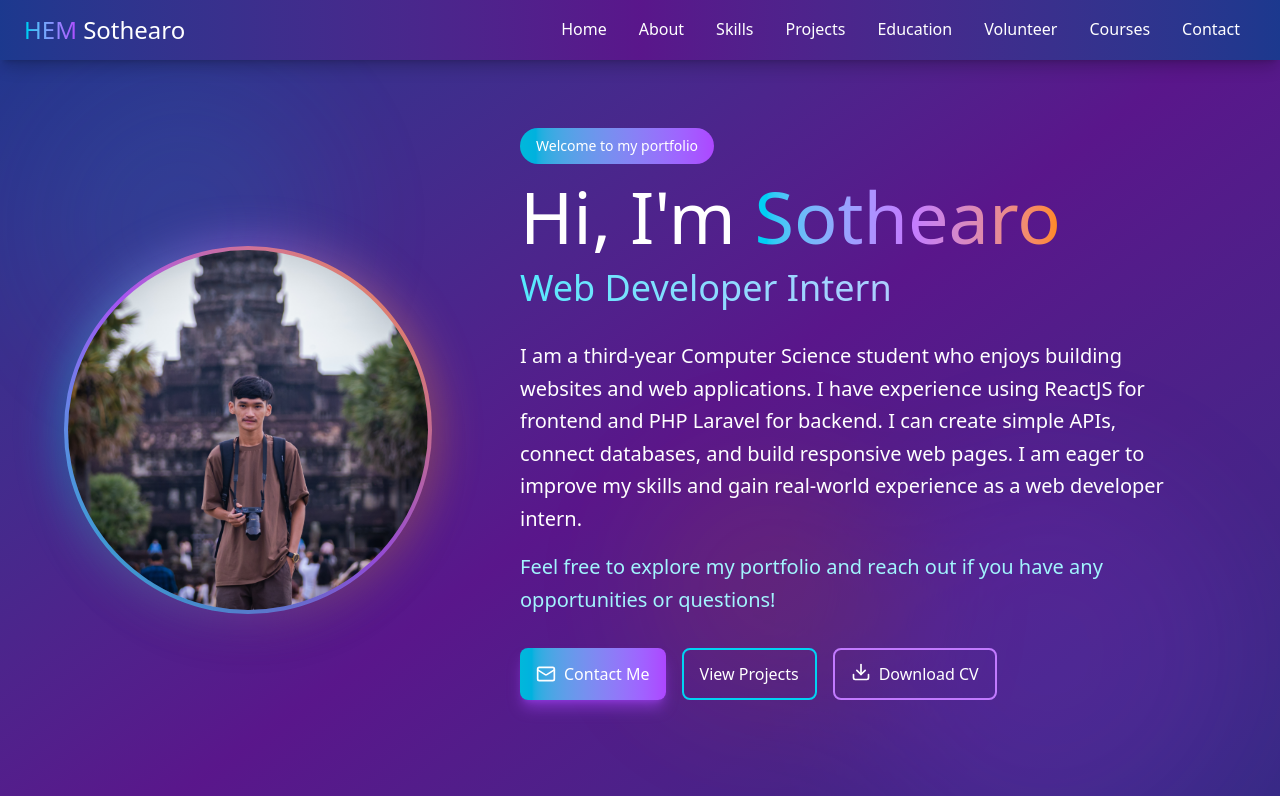
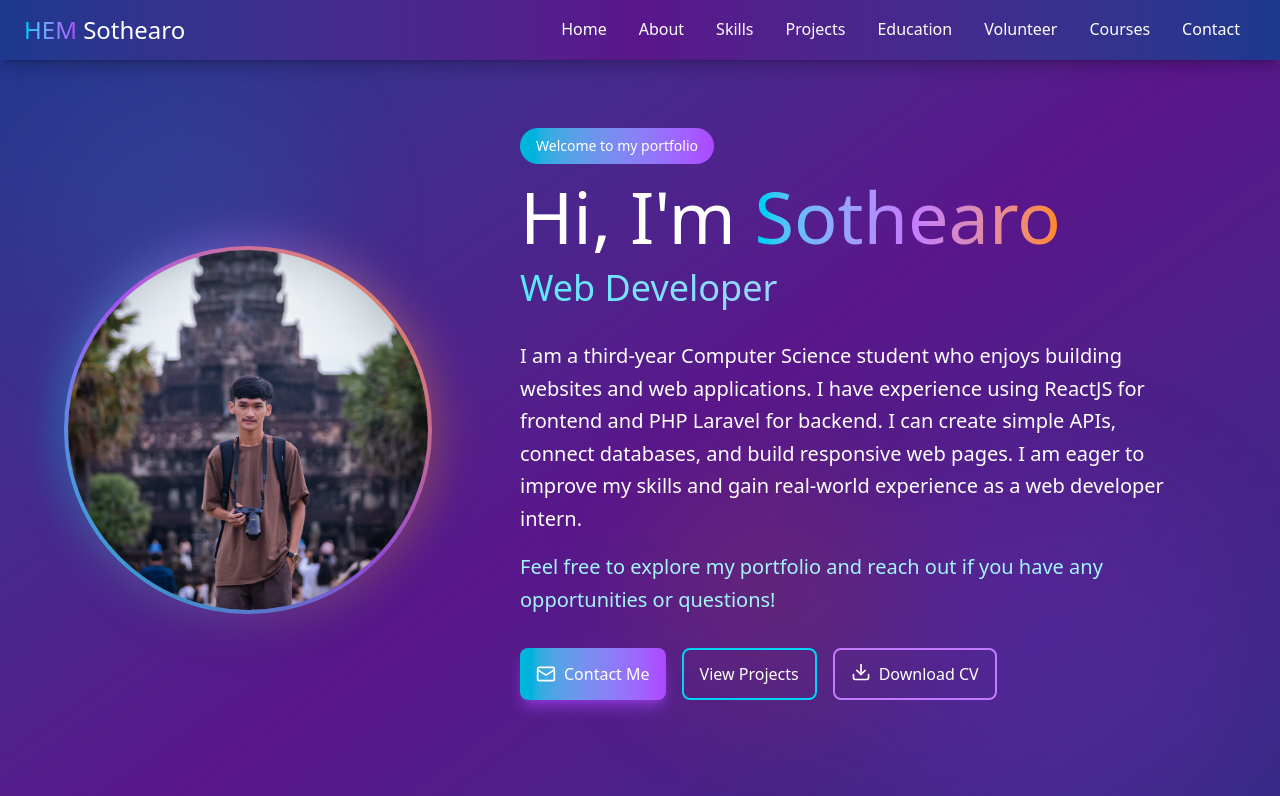
Before and after one commit to SothearoHEM/HEM-Sotheearo-Portfolio-ReactJS-with-Tailwind-CSS, a React (Vite) app: page / in a window 1280 px wide. Shown: the top 796 px of the page. Built offline with nearby package versions, Linux system fonts and the light colour scheme.

Commit message:
Change role to Web Dev

```diff
--- a/src/components/Home.jsx
+++ b/src/components/Home.jsx
@@ -6,7 +6,7 @@ import MyCv from '../assets/Hem Sothearo-CV.pdf';
 function Home() {
   const [displayedText, setDisplayedText] = useState('');
   const [blink, setBlink] = useState(true);
-  const fullText = 'Web Developer Intern';
+  const fullText = 'Web Developer';
   const blinkcursor = '|';
 
    useEffect(() => {
```
